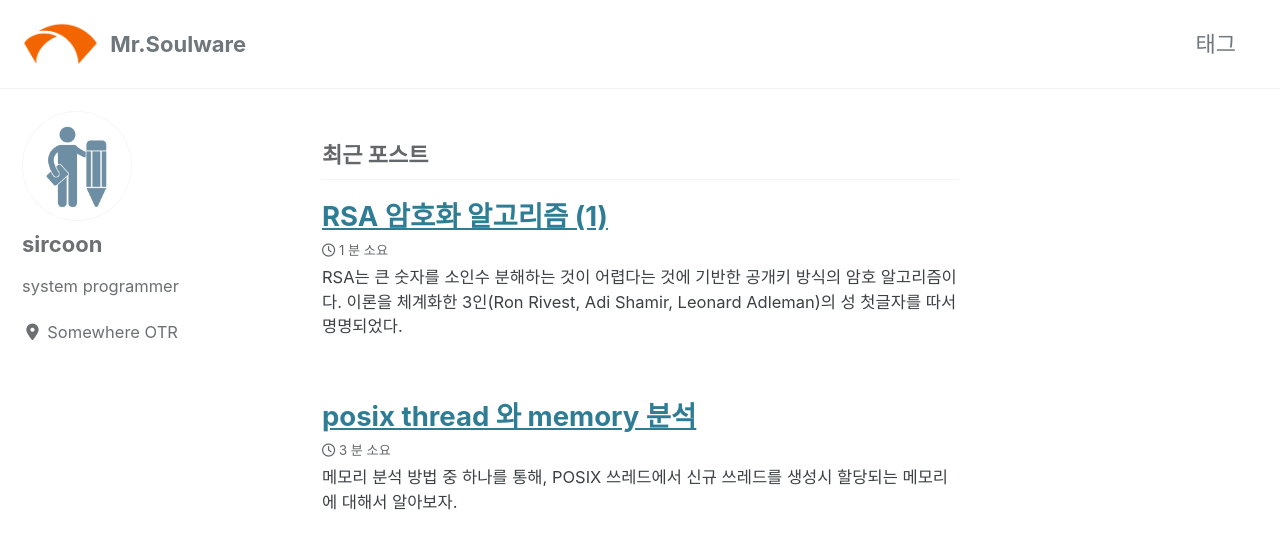
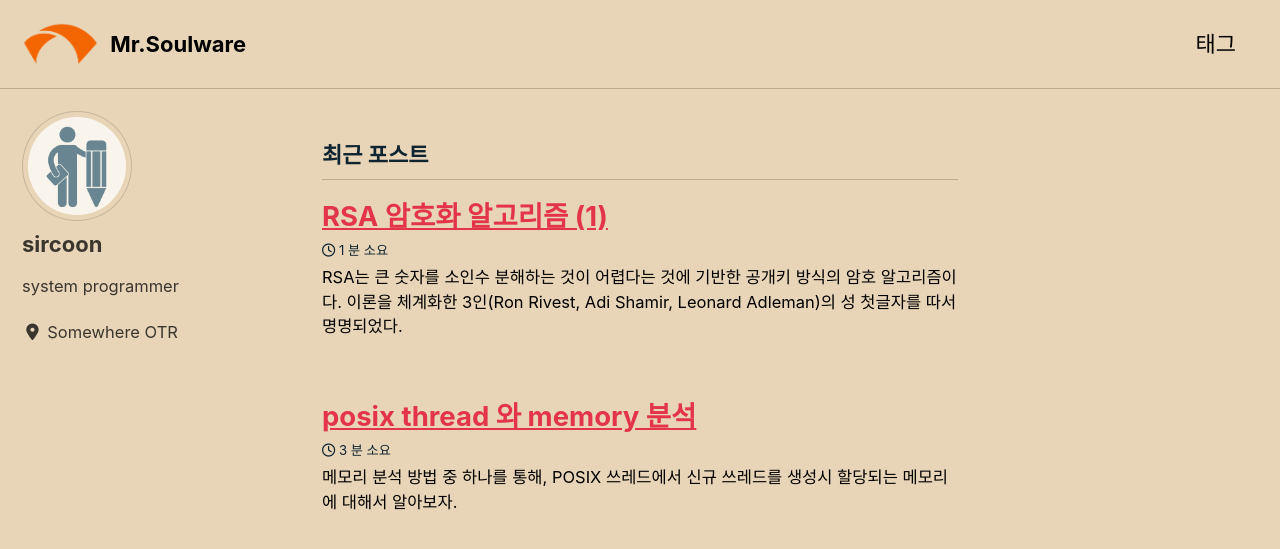
Before and after one commit to mrsoulware/mrsoulware.github.io, a Jekyll site: the page built from index.html, in a window 1280 px wide and 900 px high. Shown: the top 549 px of the window. Built offline with Jekyll 4.4.1, drawn with Linux system fonts in a browser that asks for light colours; cached includes are drawn as plain includes; nearby versions of some CDN libraries; the list of posts is cut into pages by our own code.

Commit message:
change theme

```diff
--- a/_config.yml
+++ b/_config.yml
@@ -12,7 +12,7 @@
 
 # theme                  : "minimal-mistakes-jekyll"
 remote_theme             : "mmistakes/minimal-mistakes@4.19.1"
-minimal_mistakes_skin    : "default" # "default", "air", "aqua", "contrast", "dark", "dirt", "neon", "mint", "plum", "sunrise"
+minimal_mistakes_skin    : "sunrise" # "default", "air", "aqua", "contrast", "dark", "dirt", "neon", "mint", "plum", "sunrise"
 
 # Site Settings
 locale                   : "ko-KR"
```
